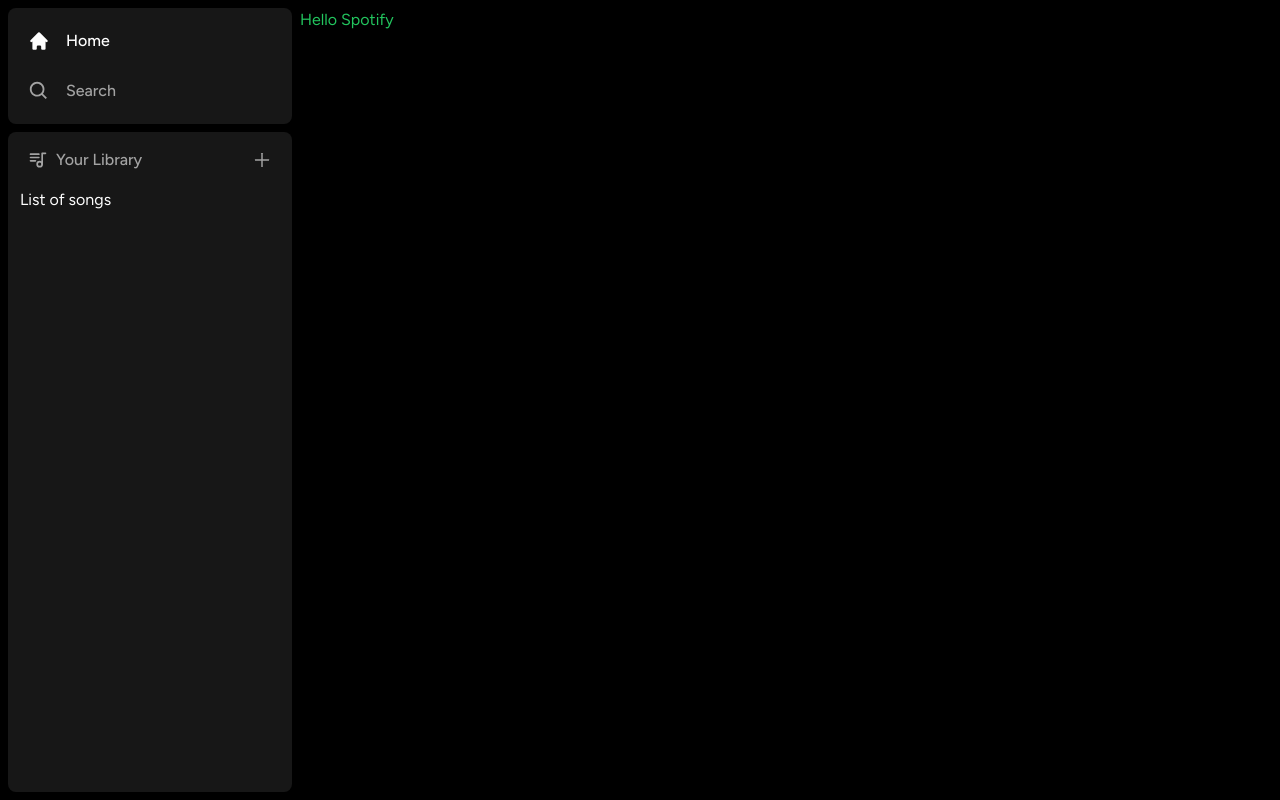
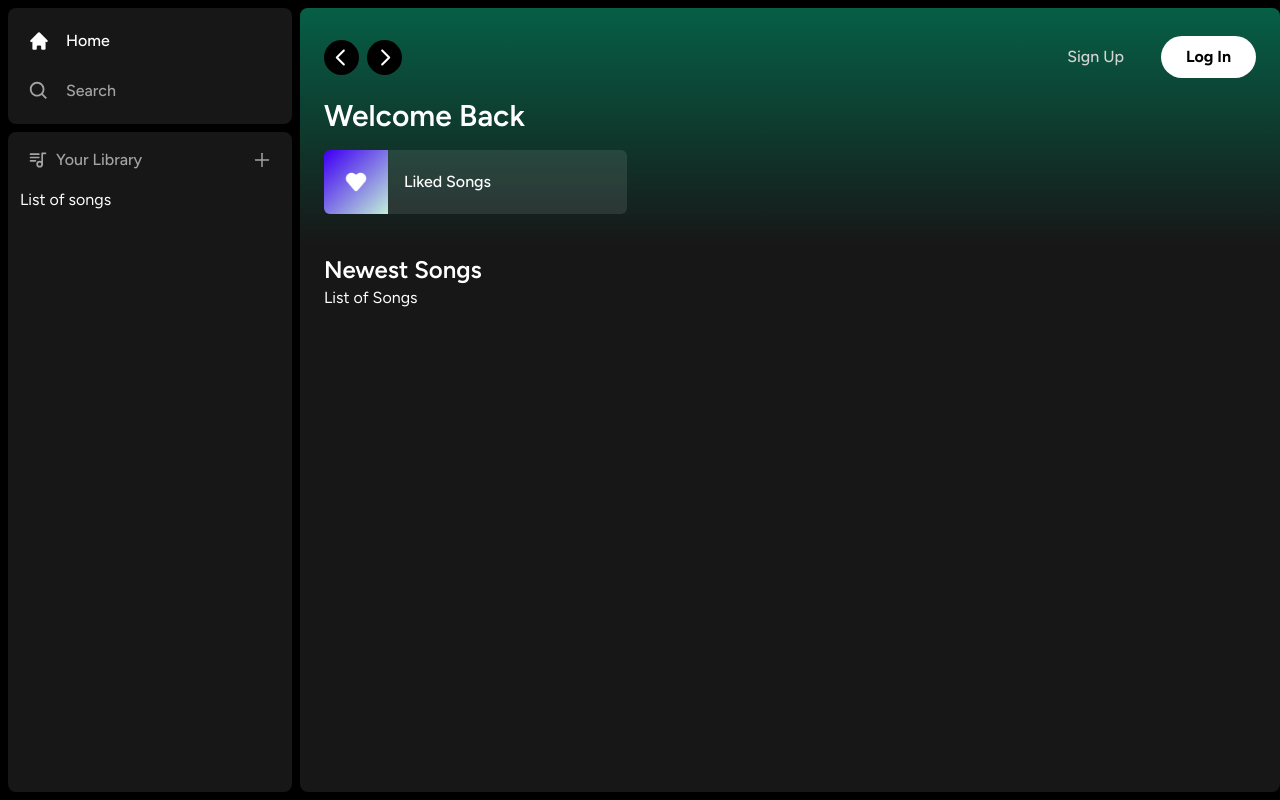
Before and after one commit to YashEngg1512/Next, a Next.js app: page / in a window 1280 px wide. Built offline with nearby package versions, Linux system fonts and the light colour scheme.

Commit message:
added header, button and listitem

```diff
--- a/app/(site)/page.tsx
+++ b/app/(site)/page.tsx
@@ -1,6 +1,26 @@
-
+import Header from "@/components/Header";
+import ListItem from "@/components/ListItem";
 export default function Home() {
   return (
-    <div className="text-green-500">Hello Spotify</div>
+    <div className="bg-neutral-900 rounded-lg h-full w-full overflow-hidden overflow-y-auto">
+      <Header>
+        <div className="mb-2">
+          <h1 className="text-white text-3xl font-semibold">Welcome Back</h1>
+          <div className="grid grid-cols-1 sm:grid-cols-2 xl:grid-cols-3 2xl:grid-cols-4 gap-3 mt-4">
+            <ListItem
+              image="/images/liked.png"
+              name="Liked Songs"
+              href="/liked"
+            />
+          </div>
+        </div>
+      </Header>
+      <div className="mt-2 mb-7 px-6">
+        <div className="flex justify-between items-center">
+          <h1 className="text-white text-2xl font-semibold">Newest Songs</h1>
+        </div>
+        <div>List of Songs</div>
+      </div>
+    </div>
   );
 }
--- /dev/null
+++ b/components/Button.tsx
@@ -0,0 +1,43 @@
+import { forwardRef } from "react";
+import { twMerge } from "tailwind-merge";
+
+interface ButtonProps
+    extends React.ButtonHTMLAttributes<HTMLButtonElement> {}
+
+const Button = forwardRef<HTMLButtonElement, ButtonProps>(({
+    className,
+    children,
+    disabled,
+    type = "button",
+    ...props
+}, ref) => {
+    return (
+        <button
+            type={type}
+            className={twMerge(`
+                w-full
+                rounded-full
+                bg-green-500
+                border
+                border-transparent
+                px-5
+                py-3
+                disabled:cursor-not-allowed
+                disabled:opacity-50
+                text-black
+                font-bold
+                hover:opacity-75
+                transition
+            `, className)}
+            disabled={disabled}
+            ref={ref}
+            {...props}
+        >
+            {children}
+        </button>
+    )
+})
+
+Button.displayName = "Button";
+
+export default Button;
--- /dev/null
+++ b/components/Header.tsx
@@ -0,0 +1,60 @@
+"use client";
+import { useRouter } from "next/navigation";
+import { BiSearch } from "react-icons/bi";
+import { HiHome } from "react-icons/hi";
+import { RxCaretLeft, RxCaretRight } from "react-icons/rx";
+import { twMerge } from "tailwind-merge";
+import Button from "./Button";
+
+interface HeaderProps {
+    children: React.ReactNode;
+    className: string;
+}
+const Header: React.FC<HeaderProps> = ({children, className}) => {
+
+    const router = useRouter();
+
+    const handleLogOut = () => {
+        // Later
+    };
+
+    return (
+        <div className={twMerge(`h-fit bg-gradient-to-b from-emerald-800 p-6`, className)}>
+            <div className="w-full mb-4 flex items-center justify-between">
+                <div className="hidden md:flex gap-x-2 items-center">
+                    <button onClick={() => router.back()} className="rounded-full bg-black flex items-center justify-center hover:opacity-75 transition">
+                        <RxCaretLeft className="text-white" size={35}/>
+                    </button>
+                    <button onClick={() => router.forward()} className="rounded-full bg-black flex items-center justify-center hover:opacity-75 transition">
+                        <RxCaretRight className="text-white" size={35}/>
+                    </button>
+                </div>
+                <div className="flex md:hidden gap-x-2 items-center">
+                    <button className="rounded-full p-2 bg-white flex justify-center items-center hover:opacity-75 transition">
+                        <HiHome className="text-black" size={20} />
+                    </button>
+                    <button className="rounded-full p-2 bg-white flex justify-center items-center hover:opacity-75 transition">
+                        <BiSearch className="text-black" size={20} />
+                    </button>
+                </div>
+                <div className="flex justify-between items-center gap-x-4">
+                    <>
+                        <div>
+                            <Button onClick={()=>{}} className="bg-transparent text-neutral-300 font-medium">
+                                Sign Up
+                            </Button>
+                        </div>
+                        <div>
+                            <Button onClick={()=>{}} className="bg-white px-6 py-2">
+                                Log In
+                            </Button>
+                        </div>
+                    </>
+                </div>
+            </div>
+            {children}
+        </div>
+    );
+};
+
+export default Header;
--- /dev/null
+++ b/components/ListItem.tsx
@@ -0,0 +1,34 @@
+"use client";
+
+import { useRouter } from "next/navigation";
+import Image from "next/image";
+import { FaPlay } from "react-icons/fa";
+
+interface ListItemProps {
+    image: string;
+    name: string;
+    href: string;
+}
+const ListItem: React.FC<ListItemProps> = ({image, name, href}) => {
+
+    const router = useRouter();
+
+    const onClick = () => {
+        // Later
+        router.push(href);
+    };
+
+    return (
+        <button onClick={onClick} className="relative group flex items-center rounded-md overflow-hidden gap-x-4 bg-neutral-100/10 hover:bg-neutral-100/20 transition pr-4">
+            <div className="relative min-h-[64px] min-w-[64px]">
+                <Image className="object-cover" fill src={image} alt="Image" />
+            </div>
+            <p className="font-medium truncate py-5">{name}</p>
+            <div className="absolute transition opacity-0 rounded-full flex items-center justify-center bg-green-500 p-4 drop-shadow-md right-5 group-hover:opacity-100 hover:scale-110">
+                <FaPlay className="text-black" />
+            </div>
+        </button>
+    )
+};
+
+export default ListItem;
```
Also changed, not shown: public/images/liked.png (added).
